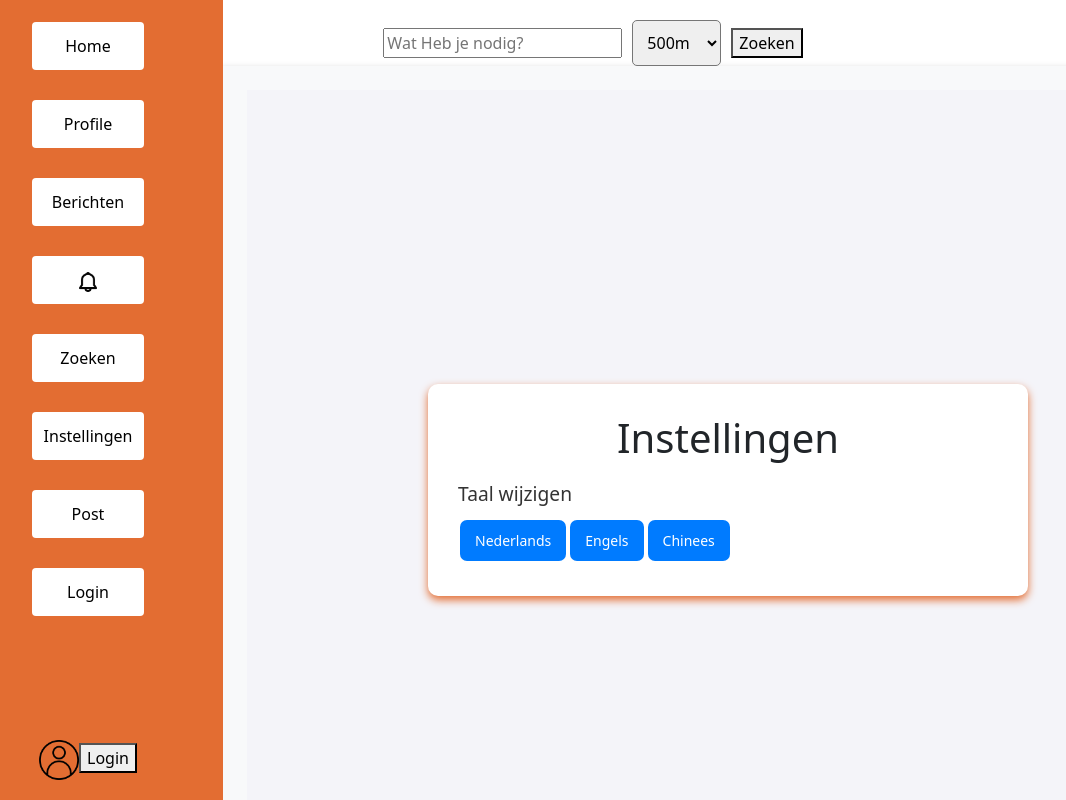
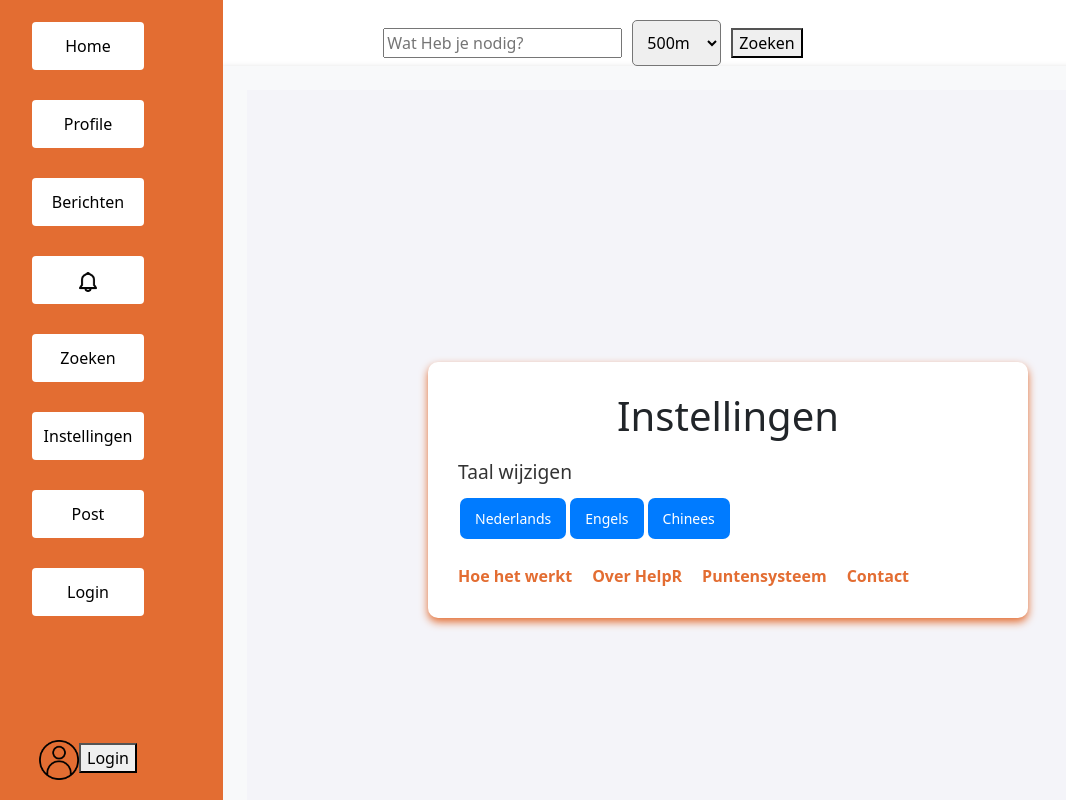
Before and after one commit to StijnWevers/eindwerkFrontEnd, an Angular app in the folder eindwerkFrontend/: page /settings in a window 1280 px wide. Shown: the top 800 px of the page, without its empty margins (47-1113 px from the left). Built offline with nearby package versions, Linux system fonts and the light colour scheme.

Commit message:
feat: Add link container with navigation links in settings

```diff
--- a/eindwerkFrontend/src/app/pages/settings/settings.component.css
+++ b/eindwerkFrontend/src/app/pages/settings/settings.component.css
@@ -58,3 +58,20 @@
 .language-options button:hover {
   background-color: #0056b3;
 }
+
+/* links styling */
+.link-container {
+  margin-top: 20px;
+  display: flex;
+  gap: 20px; /* ruimte tussen de links */
+}
+
+.link-container .link {
+  color: #e36d32;
+  text-decoration: none;
+  font-weight: bold;
+}
+
+.link-container .link:hover {
+  text-decoration: underline;
+}
--- a/eindwerkFrontend/src/app/pages/settings/settings.component.html
+++ b/eindwerkFrontend/src/app/pages/settings/settings.component.html
@@ -1,16 +1,23 @@
 <div class="settings-page">
     <div class="settings-container">
-        <!-- Dynamisch de titel -->
+
         <h1>{{ translations[currentLanguage].settingsTitle }}</h1>
 
         <div class="settings-section">
-            <!-- Dynamisch de subtitel -->
+
             <h2>{{ translations[currentLanguage].languageSectionTitle }}</h2>
 
-            <!-- Knoppen blijven in principe gelijk, want die tonen de talen zelf -->
+
             <button (click)="setLanguage('Nederlands')">Nederlands</button>
             <button (click)="setLanguage('Engels')">Engels</button>
             <button (click)="setLanguage('Chinees')">Chinees</button>
         </div>
+
+        <div class="settings-section link-container">
+            <a href="#" class="link">Hoe het werkt</a>
+            <a href="#" class="link">Over HelpR</a>
+            <a href="#" class="link">Puntensysteem</a>
+            <a href="#" class="link">Contact</a>
+        </div>
     </div>
 </div>
```
